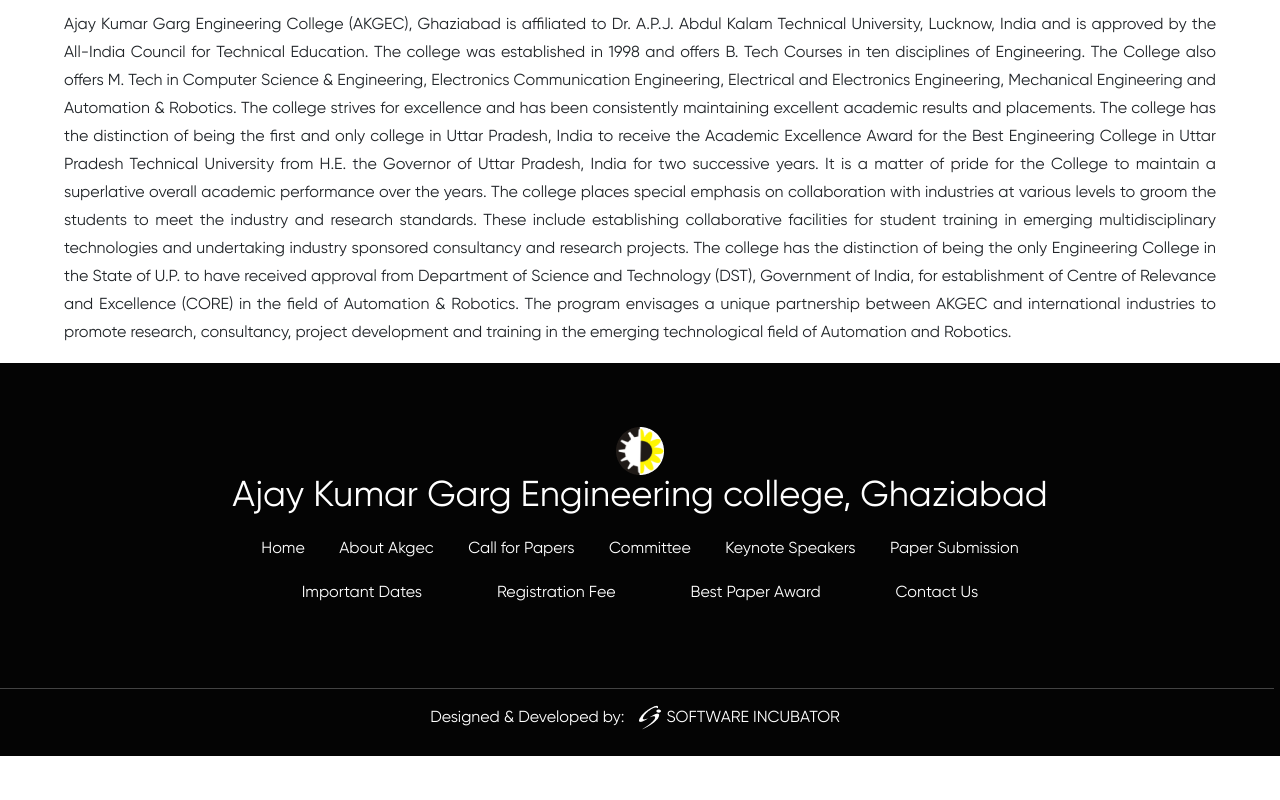
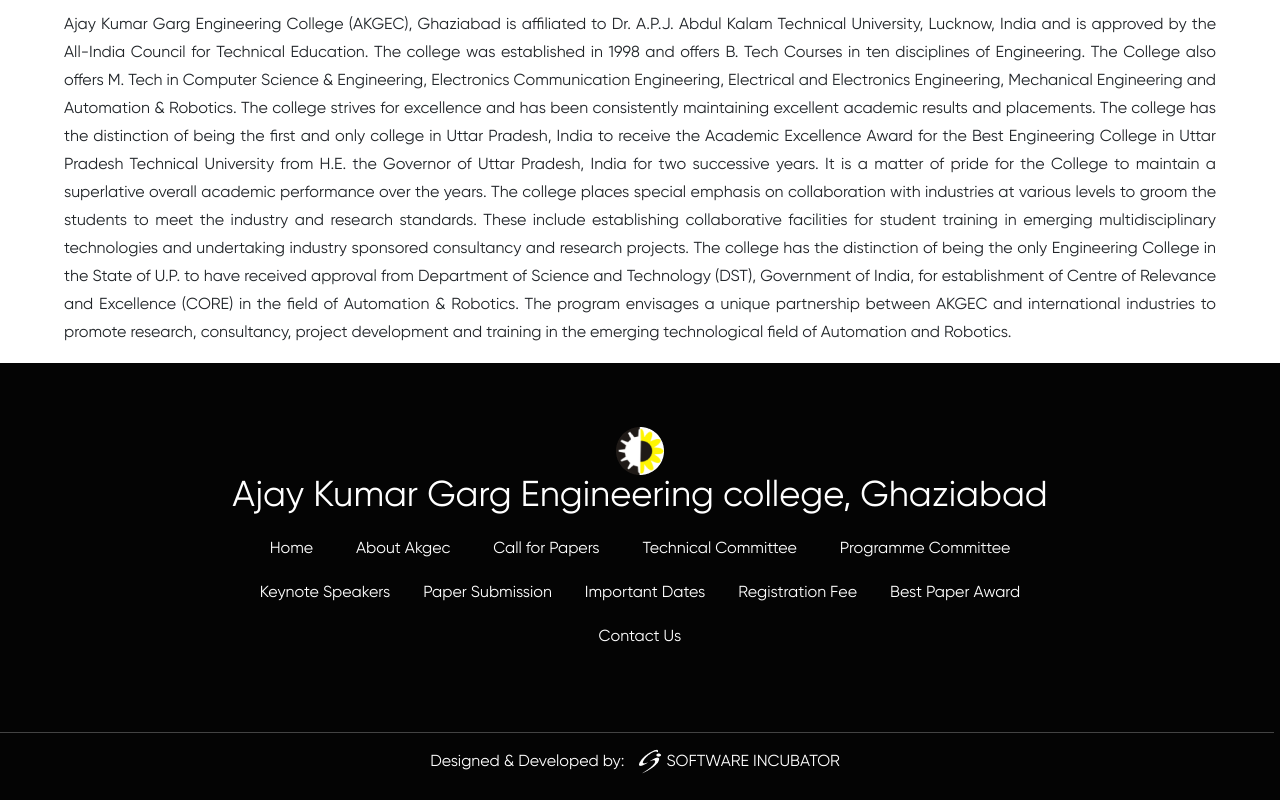
Before and after one commit to saksham-tiwari/ece, a React (Create React App) app: page /about in a window 1280 px wide. Shown: the part 878-1678 px from the top of the page. Before the commit the page ends 1634 px from the top, so only its background shows below. Built offline with nearby package versions, Linux system fonts and the light colour scheme.

Commit message:
Fixed footer

```diff
--- a/src/App.js
+++ b/src/App.js
@@ -13,7 +13,7 @@
       <Route exact path="/about" element={<About/>}/>
       <Route exact path="/registration" element={<Registration/>}/>
       <Route exact path="/important-dates" element={<ImpDates/>}/>
-      <Route exact path="/ece-committee" element={<Committee/>}/>
+      <Route exact path="/programme-committee" element={<Committee/>}/>
     </Routes>
   );
 }
--- a/src/Committee.jsx
+++ b/src/Committee.jsx
@@ -1,16 +1,19 @@
-import React from 'react'
+import React, { useEffect } from 'react'
 import Footer from './Footer'
 import Navbar from './Navbar'
 import { Table } from 'react-bootstrap'
 
 
 const Committee = () => {
+    useEffect(()=>{
+        window.scrollTo(0,0)
+    },[])
   return (
     <>
         <Navbar/>
         <br></br>
         <br></br>
-        <h1 className='heading' style={{textAlign:"center"}}>COMMITTEE(s) for ECE DEPARTMENT </h1>
+        <h1 className='heading' style={{textAlign:"center"}}>PROGRAMME COMMITTEE</h1>
         <br/>
         <div style={{width:"95%", marginLeft:"2.5%"}}>
             <h3 className='committee-head'>CHEIF PATRONS</h3>
--- a/src/Footer.jsx
+++ b/src/Footer.jsx
@@ -1,5 +1,6 @@
 import React from 'react'
-import {Link} from "react-scroll"
+import { HashLink as Link } from 'react-router-hash-link';
+// import {Link} from "react-scroll"
 import akglogo from "./assets/akglogo.png"
 import silogo from "./assets/silogo.png"
 
@@ -10,16 +11,17 @@
           <img src={akglogo} alt="AKGLOGO"/>
           <h1>Ajay Kumar Garg Engineering college, Ghaziabad</h1>
           <div className="link">
-            <Link to="home" smooth={true}>Home</Link>
-            <Link to="aboutAkg" smooth={true}>About Akgec</Link>
-            <Link to="call" smooth={true}>Call for Papers</Link>
-            <Link to="committee" smooth={true}>Committee</Link>
-            <Link to="keynote" smooth={true}>Keynote Speakers</Link>
-            <Link to="paper" smooth={true}>Paper Submission</Link>
-            <Link to="" smooth={true}>Important Dates</Link>
-            <Link to="" smooth={true}>Registration Fee</Link>
-            <Link to="" smooth={true}>Best Paper Award</Link>
-            <Link to="contact" smooth={true}>Contact Us</Link>
+            <Link to="/#home" smooth={true}>Home</Link>
+            <Link to="/#aboutAkg" smooth={true}>About Akgec</Link>
+            <Link to="/#call" smooth={true}>Call for Papers</Link>
+            <Link to="/#committee" smooth={true}>Technical Committee</Link>
+            <Link to="/programme-committee" smooth={true}>Programme Committee</Link>
+            <Link to="/#keynote" smooth={true}>Keynote Speakers</Link>
+            <Link to="/#paper" smooth={true}>Paper Submission</Link>
+            <Link to="/important-dates" smooth={true}>Important Dates</Link>
+            <Link to="/registration" smooth={true}>Registration Fee</Link>
+            <Link to="/" smooth={true}>Best Paper Award</Link>
+            <Link to="/#contact" smooth={true}>Contact Us</Link>
 
           </div>
           <hr></hr>
--- a/src/Navbar.jsx
+++ b/src/Navbar.jsx
@@ -44,7 +44,7 @@
               <button className="dropbtn" style={{paddingTop:"9px"}}>More <KeyboardArrowDownIcon/> </button>
               <div className="dropdown1-content">
               <Link activeClass="active" to="/#paper" spy={true} smooth={true}>Paper Submission</Link>
-              <Link to="/#committee" spy={true} smooth={true}>Programme Committee</Link>
+              <Link to="/programme-committee" spy={true} smooth={true}>Programme Committee</Link>
 
               <Link to="/#home" spy={true} smooth={true}>Best Paper Award</Link>
               <Link to="/#contact" spy={true} smooth={true}>Contact Us</Link>
@@ -58,7 +58,7 @@
               <li><Link to="/#aboutAkg" spy={true} smooth={true} onClick={()=>{navShow()}}>About AKGEC</Link></li>
               <li><Link to="/#call" spy={true} smooth={true} onClick={()=>{navShow()}}>Call for Papers</Link></li>
               <li><Link to="/#committee" spy={true} smooth={true} onClick={()=>{navShow()}}>Technical Committee</Link></li>
-              <li><Link to="/ece-committee" spy={true} smooth={true} onClick={()=>{navShow()}}>Programme Committee</Link></li>
+              <li><Link to="/programme-committee" spy={true} smooth={true} onClick={()=>{navShow()}}>Programme Committee</Link></li>
               <li><Link to="/#keynote" spy={true} smooth={true} onClick={()=>{navShow()}}>Keynote Speakers</Link></li>
               <li><Link to="/important-dates" spy={true} smooth={true} onClick={()=>{navShow()}}>Important Dates</Link></li>
               <li><Link activeClass="active" to="/#paper" spy={true} smooth={true} onClick={()=>{navShow()}}>Paper Submission</Link></li>
```
